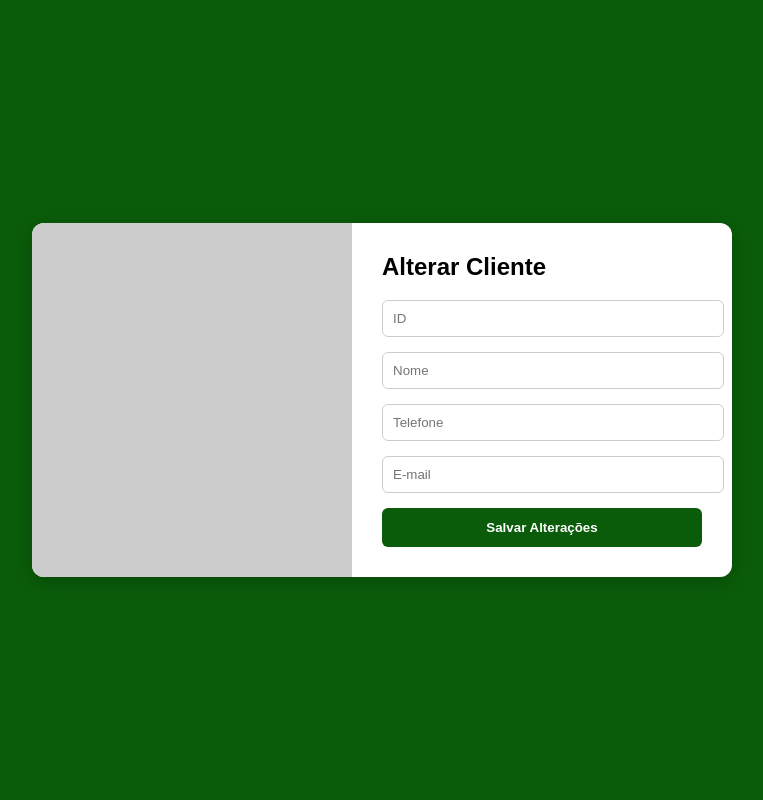
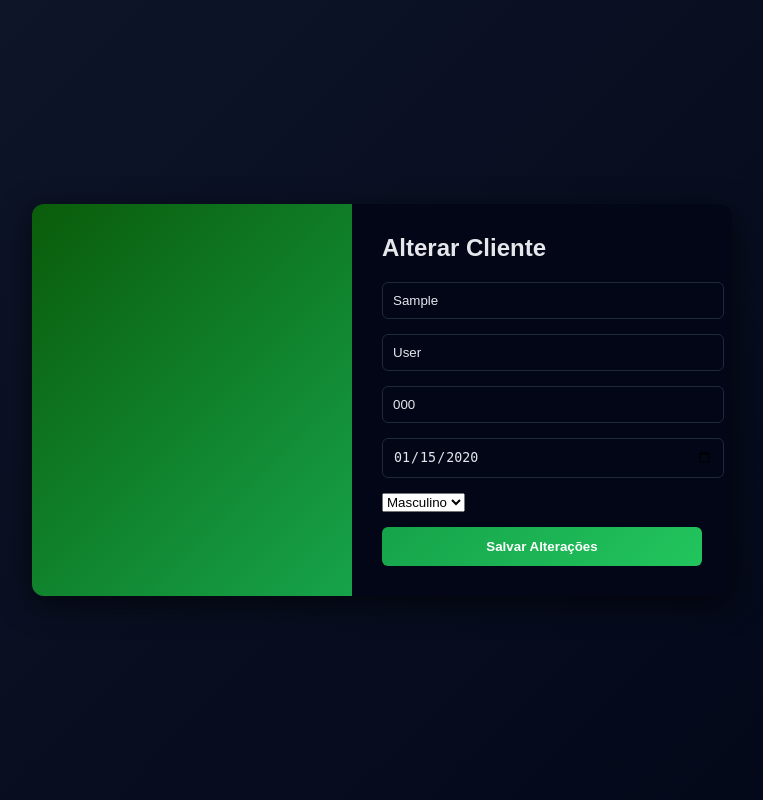
Before and after one commit to octavio-knupp/Gestao-De-Assinaturas, a Django app: page /clients/update/1/ in a window 1280 px wide. Shown: the whole page, without its empty margins (258-1021 px from the left). Run offline with Django 5.2, Linux system fonts and the light colour scheme; a user stored in the database is signed in; tables that the repository leaves empty hold one stand-in row (values such as "Sample post").

Commit message:
feat: complete client CRUD with smart due-date status, delete confirmation flow, dark UI improvements, and navigation enhancements
- Implemented full DELETE client functionality with POST confirmation and CSRF protection
- Improved UPDATE client interface with dark theme styling
- Added smart due-date status logic (expired, due today, due soon, active)
- Created visual status indicators with color coding
- Implemented confirmation screen for safe client deletion
- Enhanced list view with Edit and Delete action buttons
- Added navigation button to return to home
- Improved UI consistency across update and delete pages
- Fixed indentation and view logic issues
- Improved overall user experience and layout structure

System status:
CRUD: Fully functional
UI: Dark theme standardized
Navigation: Improved
Project maturity: Medium (ready for next feature expansion)

```diff
--- a/backend/clients/views.py
+++ b/backend/clients/views.py
@@ -1,9 +1,10 @@
-from django.shortcuts import render, redirect
+from django.shortcuts import render, redirect, get_object_or_404
 from django.contrib.auth.models import User
 from django.contrib.auth import authenticate, login, logout
 from django.contrib.auth.decorators import login_required
 from .models import Client
 from datetime import date
+from datetime import timedelta
 
 
 # 🚀 CADASTRO DE USUÁRIO
@@ -102,9 +103,7 @@ def list_clients(request):
     )
 
     today = date.today()
-
     clients_status = []
-
     for client in clients:
 
         if client.due_date < today:
@@ -112,6 +111,9 @@ def list_clients(request):
 
         elif client.due_date == today:
             status = "vence_hoje"
+
+        elif client.due_date <= today + timedelta(days=3):
+            status = "vence_breve"
 
         else:
             status = "em_dia"
@@ -164,11 +166,29 @@ def cadastro_client(request):
 @login_required
 def update_client(request, client_id):
 
+    client = get_object_or_404(
+        Client,
+        id=client_id,
+        owner=request.user
+    )
+
+    if request.method == 'POST':
+
+        client.first_name = request.POST.get('first_name')
+        client.last_name = request.POST.get('last_name')
+        client.phone = request.POST.get('phone')
+        client.gender = request.POST.get('gender')
+        client.due_date = request.POST.get('due_date')
+
+        client.save()
+
+        return redirect('list_clients')
+
     return render(
         request,
         'update_client.html',
         {
-            'client_id': client_id
+            'client': client
         }
     )
 
@@ -180,10 +200,22 @@ def update_client(request, client_id):
 @login_required
 def delete_client(request, client_id):
 
+    client = get_object_or_404(
+        Client,
+        id=client_id,
+        owner=request.user
+    )
+
+    if request.method == 'POST':
+
+        client.delete()
+
+        return redirect('list_clients')
+
     return render(
         request,
         'delete_client.html',
         {
-            'client_id': client_id
+            'client': client
         }
     )
--- a/backend/templates/cadastro_client.html
+++ b/backend/templates/cadastro_client.html
@@ -5,6 +5,7 @@
     <meta charset="UTF-8">
     <title>Cadastro Cliente</title>
     <link rel="stylesheet" href="{% static 'css/cadastro_client.css' %}">
+      <link rel="icon" href="{% static 'img/favicon.ico' %}" type="image/png">
 </head>
 <body>
 
--- a/backend/templates/update_client.html
+++ b/backend/templates/update_client.html
@@ -5,6 +5,7 @@
     <meta charset="UTF-8">
     <title>Alterar Cliente</title>
     <link rel="stylesheet" href="{% static 'css/update_client.css' %}">
+      <link rel="icon" href="{% static 'img/favicon.ico' %}" type="image/png">
 </head>
 <body>
 
@@ -14,24 +15,69 @@
     <div class="right">
         <h2>Alterar Cliente</h2>
 
-        <form>
+        <form method="POST">
+            {% csrf_token %}
+
             <div class="campo">
-                <input type="text" placeholder="ID" value="">
+                <input
+                    type="text"
+                    name="first_name"
+                    placeholder="Nome"
+                    value="{{ client.first_name }}"
+                    required>
             </div>
 
             <div class="campo">
-                <input type="text" placeholder="Nome" value="">
+                <input
+                    type="text"
+                    name="last_name"
+                    placeholder="Sobrenome"
+                    value="{{ client.last_name }}"
+                    required>
             </div>
 
             <div class="campo">
-                <input type="text" placeholder="Telefone" value="" readonly>
+                <input
+                    type="tel"
+                    name="phone"
+                    placeholder="Telefone"
+                    value="{{ client.phone }}"
+                    required>
             </div>
 
             <div class="campo">
-                <input type="email" placeholder="E-mail" value="">
+                <input
+                    type="date"
+                    name="due_date"
+                    value="{{ client.due_date|date:'Y-m-d' }}"
+                    required>
             </div>
 
-            <button>Salvar Alterações</button>
+            <div class="campo">
+                <select name="gender">
+
+                    <option value="M"
+                    {% if client.gender == 'M' %}selected{% endif %}>
+                    Masculino
+                    </option>
+
+                    <option value="F"
+                    {% if client.gender == 'F' %}selected{% endif %}>
+                    Feminino
+                    </option>
+
+                    <option value="O"
+                    {% if client.gender == 'O' %}selected{% endif %}>
+                    Outro
+                    </option>
+
+                </select>
+            </div>
+
+            <button type="submit">
+                Salvar Alterações
+            </button>
+
         </form>
     </div>
 </div>
--- a/static/css/update_client.css
+++ b/static/css/update_client.css
@@ -1,93 +1,168 @@
+/* RESET */
+
 body {
     margin: 0;
     font-family: Arial, sans-serif;
-    background-color: #0a5c0a;
+
+    /* Fundo dark real */
+    background: linear-gradient(135deg, #0f172a, #020617);
+
     display: flex;
     justify-content: center;
     align-items: center;
+
     height: 100vh;
 }
 
-/* Container principal */
+
+/* CONTAINER PRINCIPAL */
+
 .container {
     display: flex;
     width: 700px;
-    background: #fff;
+
+    /* Fundo dark */
+    background: #0f172a;
+
     border-radius: 12px;
     overflow: hidden;
-    box-shadow: 0 5px 20px rgba(0,0,0,0.2);
+
+    /* Sombra suave */
+    box-shadow: 0 8px 30px rgba(0,0,0,0.6);
+
+    /* Animação */
+    opacity: 0;
+    transform: translateY(20px);
+    animation: aparecer 0.6s ease forwards;
 }
 
-/* Lado esquerdo (cinza) */
+
+/* LADO ESQUERDO */
+
 .left {
     width: 50%;
-    background: #ccc;
+
+    /* Gradiente elegante */
+    background: linear-gradient(
+        135deg,
+        #0a5c0a,
+        #16a34a
+    );
+
+    display: flex;
+    justify-content: center;
+    align-items: center;
+
+    color: white;
+    font-weight: bold;
+    font-size: 20px;
 }
 
-/* Lado direito (formulário) */
+
+/* LADO DIREITO (FORMULÁRIO) */
+
 .right {
     width: 50%;
     padding: 30px;
+
+    background: #020617;
 }
 
-/* Título */
+
+/* TÍTULO */
+
 h2 {
     margin-top: 0;
+
+    color: #e5e7eb;
 }
 
-/* Campos */
+
+/* CAMPOS */
+
 .campo {
     width: 100%;
     margin-bottom: 15px;
 }
 
-/* Inputs */
+
+/* INPUTS DARK */
+
 .campo input {
     width: 100%;
     padding: 10px;
+
     border-radius: 6px;
-    border: 1px solid #ccc;
+
+    border: 1px solid #1e293b;
+
     outline: none;
-}
 
-/* Efeito ao clicar */
-.campo input:focus {
-    border-color: #0a5c0a;
-}
+    /* Dark input */
+    background: #020617;
 
-/* Botão */
-button {
-    width: 100%;
-    padding: 12px;
-    background: #0a5c0a;
-    color: white;
-    border: none;
-    border-radius: 6px;
-    cursor: pointer;
-    font-weight: bold;
+    color: #e5e7eb;
+
     transition: 0.3s;
 }
 
-/* Hover botão */
-button:hover {
-    background: #084a08;
-}
-.container {
-    display: flex;
-    width: 700px;
-    background: #fff;
-    border-radius: 12px;
-    overflow: hidden;
-    box-shadow: 0 5px 20px rgba(0,0,0,0.2);
 
-    opacity: 0;
-    transform: translateY(20px);
-    animation: aparecer 0.6s ease forwards;
+/* FOCO INPUT */
+
+.campo input:focus {
+
+    border-color: #22c55e;
+
+    box-shadow: 0 0 6px rgba(34,197,94,0.4);
 }
 
+
+/* BOTÃO */
+
+button {
+
+    width: 100%;
+    padding: 12px;
+
+    background: linear-gradient(
+        135deg,
+        #16a34a,
+        #22c55e
+    );
+
+    color: white;
+
+    border: none;
+
+    border-radius: 6px;
+
+    cursor: pointer;
+
+    font-weight: bold;
+
+    transition: 0.3s;
+}
+
+
+/* HOVER BOTÃO */
+
+button:hover {
+
+    transform: translateY(-2px);
+
+    box-shadow: 0 6px 15px rgba(34,197,94,0.4);
+}
+
+
+/* ANIMAÇÃO */
+
 @keyframes aparecer {
+
     to {
+
         opacity: 1;
         transform: translateY(0);
+
     }
+
 }
```
Also changed, not shown: backend/templates/delete_client.html (+38 -31 lines), backend/templates/home_client.html (+0 -8 lines), backend/templates/list_client.html (+25 -0 lines), static/css/list_client.css (+24 -8 lines).
